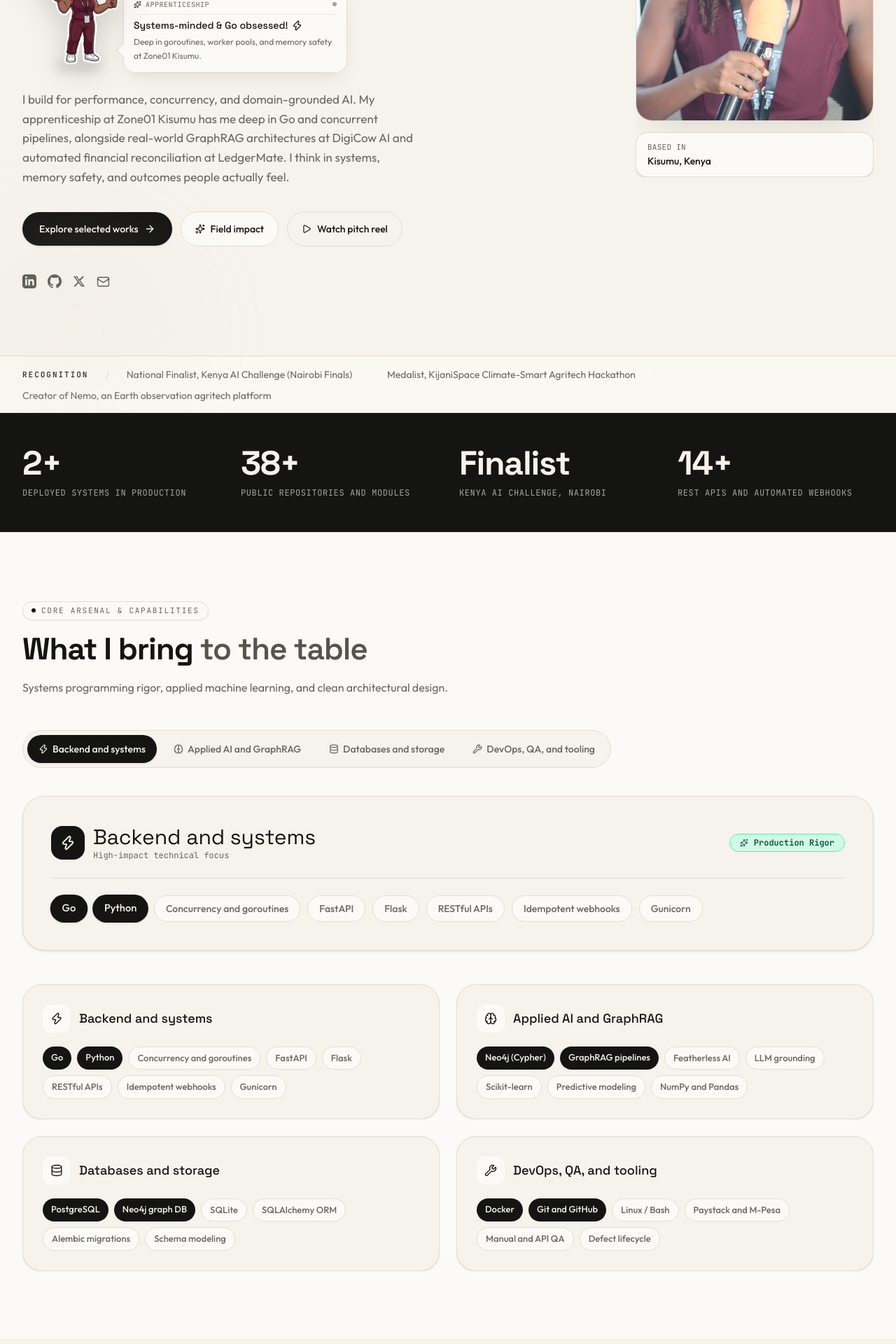
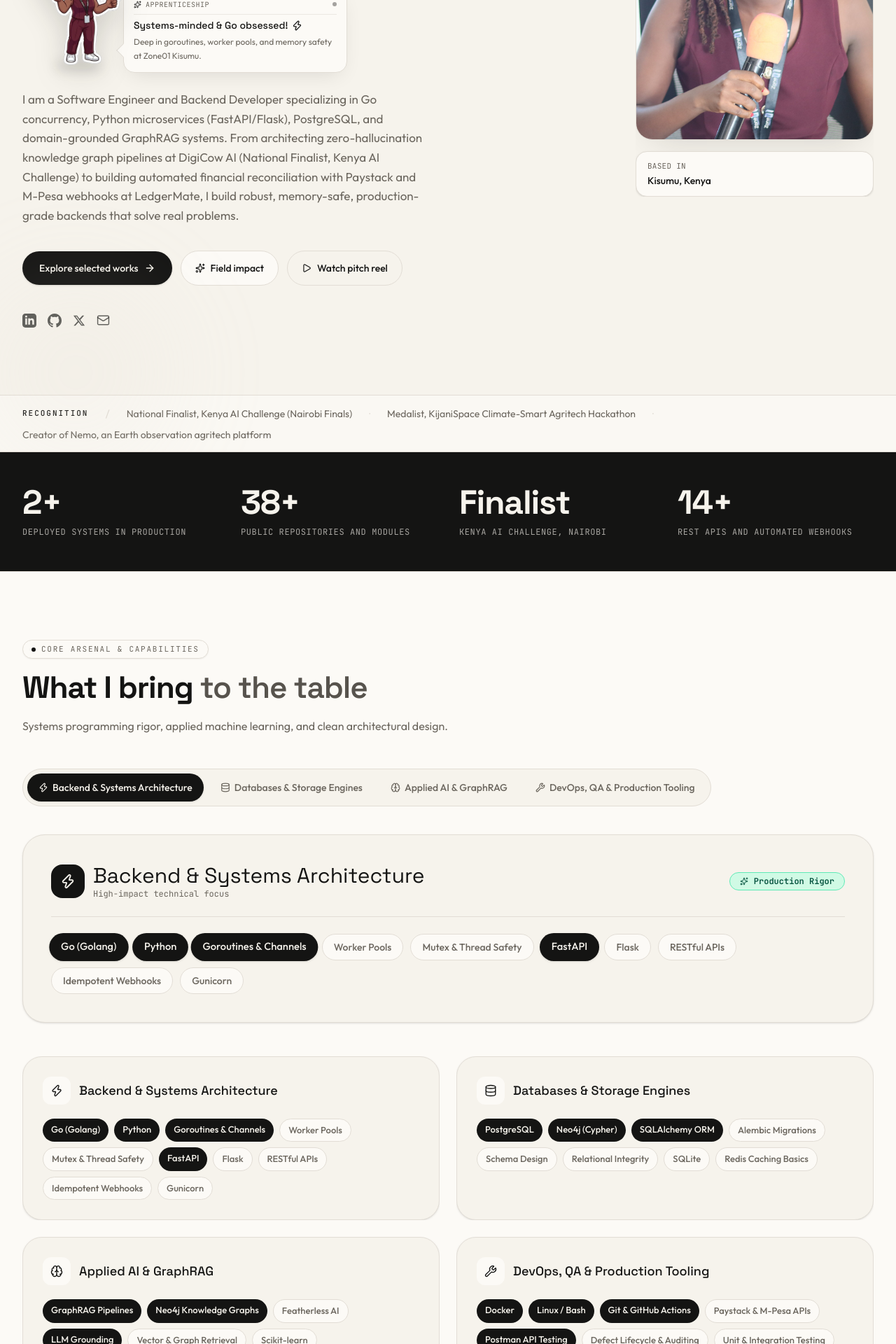
Before and after one commit to Moraa021/Mercy_Naliaka_Moraa, a React (Vite) app: page / in a window 1280 px wide. Shown: the part 580-2500 px from the top of the page at 70% size. Built offline with nearby package versions, Linux system fonts and the light colour scheme.

Commit message:
feat(opensource): retain verified Bitcoin and Public APIs projects in focused 2-card layout

```diff
--- a/src/components/OpenSource.jsx
+++ b/src/components/OpenSource.jsx
@@ -1,92 +1,63 @@
-import { Star, ExternalLink, Code2, Sparkles, GitPullRequest } from "lucide-react";
+import { Star, ExternalLink, GitPullRequest } from "lucide-react";
 import { motion } from "motion/react";
 import { openSourceProjects, profile } from "../data";
 import { Section, SectionHeading } from "./Section";
-import { GithubIcon } from "./BrandIcons";
+import { GithubIcon, BitcoinIcon } from "./BrandIcons";
 import { TiltCard } from "./TiltCard";
 
-// Default fallback entries to ensure both Public APIs and Bitcoin are always present
-const MANDATED_PROJECTS = [
-  {
-    name: "public-apis/public-apis",
-    title: "Public APIs Repository Contribution",
-    description: "Contributed to the web's largest collective list of free APIs. Merged PR #7164 integrating DefiLlama financial API data into the global index.",
-    language: "Markdown / Shell",
-    stars: 320000,
-    repoUrl: "https://github.com/public-apis/public-apis/pull/7164",
-    featured: true,
-    tags: ["Pull Request #7164", "DefiLlama API", "Open Source", "Merged"],
-  },
-];
+export default function OpenSource() {
+  return (
+    <Section id="opensource" className="bg-[var(--color-panel)] border-b border-[var(--color-line)]">
+      <SectionHeading
+        kicker="Open source contributions"
+        title="Open Source"
+        accent="contributions"
+        desc="Verifiable public contributions: an upstream merged pull request on the web's largest developer API repository and an experimental Bitcoin Lightning payment gateway."
+      />
 
-export default function OpenSource() {
-  // Combine data from data.js with the mandated Public APIs item
-  const allProjects = [...MANDATED_PROJECTS, ...(openSourceProjects || [])];
-
-  // De-duplicate & filter strictly for Public APIs and Bitcoin projects
-  const filtered = allProjects
-    .filter((p, index, self) => index === self.findIndex((t) => t.name === p.name || t.title === p.title))
-    .filter((p) => {
-      const searchText = `${p.name} ${p.title} ${p.description} ${(p.tags || []).join(" ")}`.toLowerCase();
-      return (
-        searchText.includes("public-api") ||
-        searchText.includes("public api") ||
-        searchText.includes("7164") ||
-        searchText.includes("bitcoin")
-      );
-    });
+      {/* 2-Card Layout for the two verified projects */}
+      <div className="grid grid-cols-1 md:grid-cols-2 gap-6 sm:gap-8">
+        {openSourceProjects.map((repo) => {
+          const isPR = repo.isPr || repo.repoUrl?.includes("pull");
 
           return (
-    <Section id="opensource" className="bg-[var(--color-panel)]">
-      <SectionHeading
-        kicker="Code in the open"
-        title="Open Source"
-        accent="contributions"
-        desc="Merged community contributions, public API integrations, and Bitcoin network / regtest developer tools."
-      />
-
-      <div className="grid gap-6 md:grid-cols-2">
-        {filtered.map((repo) => (
-          <TiltCard key={repo.name || repo.title} maxTilt={6}>
+            <TiltCard key={repo.name} maxTilt={5} className="h-full">
               <a
                 href={repo.repoUrl}
                 target="_blank"
                 rel="noreferrer"
-              className="group flex h-full flex-col justify-between rounded-[28px] border border-[var(--color-line)] bg-[var(--color-paper)] p-6 transition-all duration-300 hover:border-[var(--color-ink)] hover:shadow-[0_20px_40px_-15px_rgba(20,20,19,0.12)] sm:p-7"
+                className="group flex h-full flex-col justify-between rounded-[28px] border border-[var(--color-line)] bg-[var(--color-paper)] p-6 sm:p-8 transition-all duration-300 hover:border-[var(--color-ink)] hover:shadow-[0_20px_40px_-15px_rgba(20,20,19,0.12)]"
               >
                 <div>
                   <div className="flex items-start justify-between gap-4">
-                  <div className="flex items-center gap-2">
-                    <span className="flex h-10 w-10 items-center justify-center rounded-2xl border border-[var(--color-line)] bg-[var(--color-panel)] text-[var(--color-ink)]">
-                      {repo.repoUrl?.includes("pull") ? (
-                        <GitPullRequest size={18} strokeWidth={1.8} />
+                    <div className="flex items-center gap-3">
+                      <span className="flex h-11 w-11 items-center justify-center rounded-2xl border border-[var(--color-line)] bg-[var(--color-panel)] text-[var(--color-ink)] shrink-0 shadow-2xs">
+                        {isPR ? (
+                          <GitPullRequest size={20} strokeWidth={2} />
                         ) : (
-                        <Code2 size={18} strokeWidth={1.8} />
+                          <BitcoinIcon className="h-5 w-5 text-[var(--color-ink)]" />
                         )}
                       </span>
                       <div>
-                      <div className="flex items-center gap-2">
-                        <span className="font-mono text-xs font-semibold text-[var(--color-ink)]">
+                        <div className="flex flex-wrap items-center gap-2">
+                          <span className="font-sans text-sm font-semibold text-[var(--color-ink)]">
                             {repo.name}
                           </span>
-                        {repo.featured && (
-                          <span className="inline-flex items-center gap-1 rounded-full bg-[var(--color-ink)] px-2 py-0.5 font-mono text-[9px] uppercase tracking-wider text-[var(--color-paper)]">
-                            <Sparkles size={8} />
-                            Featured
+                          <span className="inline-flex items-center rounded-full bg-[var(--color-ink)] px-2.5 py-0.5 font-sans text-[11px] font-medium text-[var(--color-paper)]">
+                            {repo.type}
                           </span>
-                        )}
                         </div>
-                      <span className="font-mono text-[11px] text-[var(--color-muted)]">
+                        <span className="font-sans text-xs text-[var(--color-muted)]">
                           {repo.language}
                         </span>
                       </div>
                     </div>
 
-                  <div className="flex items-center gap-2">
+                    <div className="flex items-center gap-2 shrink-0">
                       {repo.stars > 0 && (
-                      <span className="inline-flex items-center gap-1 font-mono text-xs text-[var(--color-muted)]">
-                        <Star size={12} className="text-[var(--color-ink)]" />
-                        {repo.stars > 1000 ? `${(repo.stars / 1000).toFixed(0)}k` : repo.stars}
+                        <span className="inline-flex items-center gap-1 font-sans text-xs font-semibold text-[var(--color-muted)]">
+                          <Star size={13} className="text-amber-500 fill-amber-500" />
+                          {repo.stars > 1000 ? `${(repo.stars / 1000).toFixed(0)}k+` : repo.stars}
                         </span>
                       )}
                       <span className="flex h-8 w-8 items-center justify-center rounded-full border border-[var(--color-line)] text-[var(--color-ink)] transition-colors group-hover:border-[var(--color-ink)] group-hover:bg-[var(--color-panel)]">
@@ -95,20 +66,20 @@
                     </div>
                   </div>
 
-                <h3 className="mt-4 font-display text-lg font-medium leading-snug text-[var(--color-ink)] transition-colors group-hover:text-black">
+                  <h3 className="mt-5 font-display text-xl font-semibold leading-snug text-[var(--color-ink)] transition-colors group-hover:text-black">
                     {repo.title}
                   </h3>
 
-                <p className="mt-2 text-sm leading-relaxed text-[var(--color-muted)]">
+                  <p className="mt-2.5 text-sm leading-relaxed text-[var(--color-muted)]">
                     {repo.description}
                   </p>
                 </div>
 
-              <div className="mt-6 flex flex-wrap gap-1.5 border-t border-[var(--color-line)]/60 pt-4">
+                <div className="mt-6 flex flex-wrap gap-2 border-t border-[var(--color-line)]/70 pt-4">
                   {repo.tags?.map((t) => (
                     <span
                       key={t}
-                    className="rounded-md border border-[var(--color-line)] bg-[var(--color-panel)] px-2 py-0.5 font-mono text-[10px] text-[var(--color-muted)]"
+                      className="rounded-lg border border-[var(--color-line)] bg-[var(--color-panel)] px-2.5 py-1 font-sans text-xs font-medium text-[var(--color-muted)]"
                     >
                       {t}
                     </span>
@@ -116,13 +87,14 @@
                 </div>
               </a>
             </TiltCard>
-        ))}
+          );
+        })}
       </div>
 
-      {/* GitHub Profile Banner with Spring Button */}
-      <div className="mt-10 flex flex-col items-center justify-between gap-6 rounded-[32px] border border-[var(--color-line)] bg-[var(--color-panel)] p-6 sm:flex-row sm:p-8">
+      {/* GitHub Profile Banner */}
+      <div className="mt-10 flex flex-col items-center justify-between gap-6 rounded-[32px] border border-[var(--color-line)] bg-[var(--color-paper)] p-6 sm:flex-row sm:p-8 shadow-xs">
         <div className="flex items-center gap-4">
-          <div className="flex h-12 w-12 shrink-0 items-center justify-center rounded-2xl bg-[var(--color-ink)] text-[var(--color-paper)]">
+          <div className="flex h-12 w-12 shrink-0 items-center justify-center rounded-2xl bg-[var(--color-ink)] text-[var(--color-paper)] shadow-xs">
             <GithubIcon className="h-6 w-6" />
           </div>
           <div>
@@ -130,7 +102,7 @@
               Explore all repositories on GitHub
             </h4>
             <p className="text-sm text-[var(--color-muted)]">
-              Open-source contributions, Bitcoin Core testbeds, and backend tools.
+              Open-source contributions, Bitcoin Core experiments, and concurrent Go systems.
             </p>
           </div>
         </div>
--- a/src/data.js
+++ b/src/data.js
@@ -1,12 +1,13 @@
 export const profile = {
   name: "Mercy Naliaka Moraa",
   shortName: "Mercy Moraa",
-  role: "Software Engineer",
+  role: "Software Engineer & Backend Developer",
+  tagline: "Building scalable backend architectures, concurrent Go systems & domain-grounded AI",
   location: "Kisumu, Kenya",
-  locationNote: "Open to remote work and relocation",
+  locationNote: "Open to worldwide remote work & relocation",
   email: "mercymoraa012@gmail.com",
   phone: "+254 757 450 853",
-  bio: "I build for performance, concurrency, and domain-grounded AI. My apprenticeship at Zone01 Kisumu has me deep in Go and concurrent pipelines, alongside real-world GraphRAG architectures at DigiCow AI and automated financial reconciliation at LedgerMate. I think in systems, memory safety, and outcomes people actually feel.",
+  bio: "I am a Software Engineer and Backend Developer specializing in Go concurrency, Python microservices (FastAPI/Flask), PostgreSQL, and domain-grounded GraphRAG systems. From architecting zero-hallucination knowledge graph pipelines at DigiCow AI (National Finalist, Kenya AI Challenge) to building automated financial reconciliation with Paystack and M-Pesa webhooks at LedgerMate, I build robust, memory-safe, production-grade backends that solve real problems.",
   socials: {
     linkedin: "https://www.linkedin.com/in/mercy-moraa-00a780363/",
     github: "https://github.com/Moraa021",
@@ -166,6 +167,48 @@
     repoUrl: "https://github.com/Moraa021",
     repoLabel: "More repositories",
     stat: { value: "100%", label: "Zero external runtime dependencies" },
+  },
+  {
+    id: "nemo-earth-observation",
+    category: "ai",
+    type: "Hackathon medalist",
+    tags: ["Copernicus Sentinel-2", "FastAPI Telemetry", "Climate Agritech"],
+    title: "Nemo Copernicus Earth Observation",
+    subtitle: "Soil moisture modeling and climate alerts from satellite telemetry",
+    description:
+      "Ingested multi-spectral Sentinel-2 satellite data and vegetation indices to forecast soil moisture deficits, delivering SMS-based advisories for Western Kenya farming clusters.",
+    bullets: [
+      { label: "Sentinel-2 telemetry", text: "Automated ingestion of multi-spectral bands to compute normalized difference moisture indices (NDMI)." },
+      { label: "Advisory API", text: "FastAPI services correlating satellite indices with localized crop calendars." },
+    ],
+    tech: ["Python", "FastAPI", "Copernicus API", "Docker", "Spatial Telemetry"],
+    liveUrl: "https://github.com/Moraa021",
+    liveLabel: "View project details",
+    repoUrl: "https://github.com/Moraa021",
+    repoLabel: "Explore repository",
+    image: "/assets/kijanispace-awards.jpg",
+    imageAlt: "KijaniSpace Copernicus Hackathon Medal Presentation",
+  },
+  {
+    id: "biochar-ledger",
+    category: "fintech",
+    type: "Team project",
+    tags: ["Carbon Sequestration", "Cryptographic Verification", "PostgreSQL"],
+    title: "Biochar Carbon Verification Ledger",
+    subtitle: "Immutable audit trails for smallholder carbon credit verification",
+    description:
+      "Built a cryptographic verification backend enabling agricultural processors and smallholder cooperatives in Western Kenya to verify durable biochar carbon sequestration milestones.",
+    bullets: [
+      { label: "Immutable audit endpoints", text: "Cryptographic logging securing milestone validation from pyrolization to soil incorporation." },
+      { label: "Relational persistence", text: "PostgreSQL schema modeling farmer clusters, production batches, and third-party verifiers." },
+    ],
+    tech: ["Python", "Flask", "PostgreSQL", "Docker", "REST API"],
+    liveUrl: "https://github.com/Moraa021/LedgerMate",
+    liveLabel: "Explore ledger architecture",
+    repoUrl: "https://github.com/Moraa021",
+    repoLabel: "View repository",
+    image: "/assets/lakehub-biochar-team.jpg",
+    imageAlt: "Biochar team presentation at LakeHub",
   },
 ];
 
@@ -338,113 +381,102 @@
 export const skills = [
   {
     icon: "zap",
-    title: "Backend and systems",
-    chips: ["Go", "Python", "Concurrency and goroutines", "FastAPI", "Flask", "RESTful APIs", "Idempotent webhooks", "Gunicorn"],
-    featured: ["Go", "Python"],
+    title: "Backend & Systems Architecture",
+    description: "Core languages and primitives for high-concurrency, low-latency production services.",
+    chips: [
+      "Go (Golang)",
+      "Python",
+      "Goroutines & Channels",
+      "Worker Pools",
+      "Mutex & Thread Safety",
+      "FastAPI",
+      "Flask",
+      "RESTful APIs",
+      "Idempotent Webhooks",
+      "Gunicorn",
+    ],
+    featured: ["Go (Golang)", "Python", "Goroutines & Channels", "FastAPI"],
+  },
+  {
+    icon: "database",
+    title: "Databases & Storage Engines",
+    description: "Relational persistence, graph modeling, migrations, and transactional integrity.",
+    chips: [
+      "PostgreSQL",
+      "Neo4j (Cypher)",
+      "SQLAlchemy ORM",
+      "Alembic Migrations",
+      "Schema Design",
+      "Relational Integrity",
+      "SQLite",
+      "Redis Caching Basics",
+    ],
+    featured: ["PostgreSQL", "Neo4j (Cypher)", "SQLAlchemy ORM"],
   },
   {
     icon: "brain",
-    title: "Applied AI and GraphRAG",
-    chips: ["Neo4j (Cypher)", "GraphRAG pipelines", "Featherless AI", "LLM grounding", "Scikit-learn", "Predictive modeling", "NumPy and Pandas"],
-    featured: ["Neo4j (Cypher)", "GraphRAG pipelines"],
-  },
-  {
-    icon: "database",
-    title: "Databases and storage",
-    chips: ["PostgreSQL", "Neo4j graph DB", "SQLite", "SQLAlchemy ORM", "Alembic migrations", "Schema modeling"],
-    featured: ["PostgreSQL", "Neo4j graph DB"],
+    title: "Applied AI & GraphRAG",
+    description: "Grounding generative models with deterministic knowledge graphs to prevent hallucinations.",
+    chips: [
+      "GraphRAG Pipelines",
+      "Neo4j Knowledge Graphs",
+      "Featherless AI",
+      "LLM Grounding",
+      "Vector & Graph Retrieval",
+      "Scikit-learn",
+      "Predictive Modeling",
+      "NumPy & Pandas",
+    ],
+    featured: ["GraphRAG Pipelines", "Neo4j Knowledge Graphs", "LLM Grounding"],
   },
   {
     icon: "tool",
-    title: "DevOps, QA, and tooling",
-    chips: ["Docker", "Git and GitHub", "Linux / Bash", "Paystack and M-Pesa", "Manual and API QA", "Defect lifecycle"],
-    featured: ["Docker", "Git and GitHub"],
+    title: "DevOps, QA & Production Tooling",
+    description: "Containerization, defensive API testing, automation, and payment gateways.",
+    chips: [
+      "Docker",
+      "Linux / Bash",
+      "Git & GitHub Actions",
+      "Paystack & M-Pesa APIs",
+      "Postman API Testing",
+      "Defect Lifecycle & Auditing",
+      "Unit & Integration Testing",
+      "Vercel & Render CI/CD",
+    ],
+    featured: ["Docker", "Linux / Bash", "Git & GitHub Actions", "Postman API Testing"],
   },
 ];
 
 export const openSourceProjects = [
   {
-    name: "js-lings",
-    title: "js-lings: Gamified JavaScript Learning Engine",
-    description: "An interactive, gamified JavaScript practice environment inspired by Rustlings. Runs 100% locally and integrates seamlessly into VS Code for rapid developer feedback and algorithmic test-driven learning.",
-    repoUrl: "https://github.com/Moraa021/js-lings",
-    language: "JavaScript / Node",
-    stars: 1,
-    forks: 0,
-    tags: ["Developer Tooling", "CLI", "VS Code", "Learning Engine"],
+    id: "public-apis",
+    name: "public-apis / public-apis",
+    title: "Public APIs: DefiLlama Index Integration",
+    type: "Merged Upstream PR #7164",
+    description:
+      "Merged upstream PR #7164 into the web's largest collective index of free developer APIs (320,000+ GitHub stars), adding verified DefiLlama decentralized finance endpoints and documentation.",
+    repoUrl: "https://github.com/public-apis/public-apis/pull/7164",
+    language: "Markdown / Git",
+    stars: 320000,
+    forks: 35000,
+    tags: ["Merged PR #7164", "DefiLlama API", "Open Source", "Upstream"],
     featured: true,
+    isPr: true,
   },
   {
-    name: "digicow-ai-farmer-intelligence",
-    title: "DigiCow AI: Farmer Intelligence System",
-    description: "Open-source farmer decision support system powered by Neo4j Knowledge Graphs and GraphRAG retrieval pipelines. Delivers localized, zero-hallucination agricultural advisories for youth extension agents.",
-    repoUrl: "https://github.com/Moraa021/digicow-ai-farmer-intelligence",
-    language: "TypeScript / Python",
-    stars: 1,
-    forks: 0,
-    tags: ["GraphRAG", "Neo4j", "FastAPI", "National Finalist"],
-    featured: true,
-  },
-  {
-    name: "PamojaBuild",
-    title: "PamojaBuild: Concurrent Go Build & Task Pipeline",
-    description: "A first-principles concurrent task runner and build engine written in Go. Leverages goroutine worker pools, channel multiplexing, and memory profiling with zero third-party runtime dependencies.",
-    repoUrl: "https://github.com/Moraa021/pamojabuild1",
-    language: "Go",
-    stars: 1,
-    forks: 0,
-    tags: ["Go", "Concurrency", "Worker Pools", "Systems"],
-    featured: true,
-  },
-  {
+    id: "lightning-webstore",
     name: "lightning-webstore",
     title: "Bitcoin Lightning Webstore",
-    description: "Flask web application integrating native Bitcoin Lightning Network payments via LND REST API, automated invoice polling, and Polar local testnet auto-detection.",
+    type: "Open-Source Implementation",
+    description:
+      "Flask web application integrating native Bitcoin Lightning Network payments via LND REST API, automated invoice polling, and Polar local testnet auto-detection.",
     repoUrl: "https://github.com/Moraa021/lightning-webstore",
     language: "Python / Flask",
     stars: 0,
     forks: 0,
-    tags: ["Bitcoin", "Lightning Network", "LND", "Fintech"],
-  },
-  {
-    name: "Sift",
-    title: "Sift: Feedback Categorization Pipeline",
-    description: "Automated customer feedback intelligence tool using natural language processing to categorize support tickets, detect user sentiment, and prioritize critical bug reports.",
-    repoUrl: "https://github.com/Moraa021/Sift",
-    language: "Python",
-    stars: 0,
-    forks: 0,
-    tags: ["Machine Learning", "NLP", "Python", "Data Processing"],
-  },
-  {
-    name: "LedgerMate",
-    title: "LedgerMate Open Financial Engine",
-    description: "Lightweight SME accounting backend featuring cryptographic M-Pesa / Paystack webhook verification, automated transaction reconciliation, and financial report generation.",
-    repoUrl: "https://github.com/Moraa021/LedgerMate",
-    language: "Python / HTML",
-    stars: 0,
-    forks: 0,
-    tags: ["Accounting", "Paystack", "M-Pesa", "Flask"],
-  },
-  {
-    name: "kisumu-lang",
-    title: "kisumu-lang: Localized Language Interpreter",
-    description: "An experimental localized programming language exploring lexical analysis, recursive descent parsing, and abstract syntax tree (AST) interpretation.",
-    repoUrl: "https://github.com/Moraa021/kisumu-lang",
-    language: "Go / Interpreter",
-    stars: 0,
-    forks: 0,
-    tags: ["Compilers", "AST", "Parsers", "Languages"],
-  },
-  {
-    name: "open-source-contributions",
-    title: "Open Source Code Contributions",
-    description: "Curated collection of upstream contributions, bug fixes, beginner onboarding guides, and documentation improvements across open-source developer ecosystems.",
-    repoUrl: "https://github.com/Moraa021/open-source-code-contributions",
-    language: "Markdown / Shell",
-    stars: 0,
-    forks: 0,
-    tags: ["Community", "Documentation", "Git", "Peer Learning"],
+    tags: ["Bitcoin", "Lightning Network", "LND REST API", "Polar Testnet"],
+    featured: true,
+    isPr: false,
   },
 ];
 
```
Lines whose indentation alone changed are shown as unchanged.
